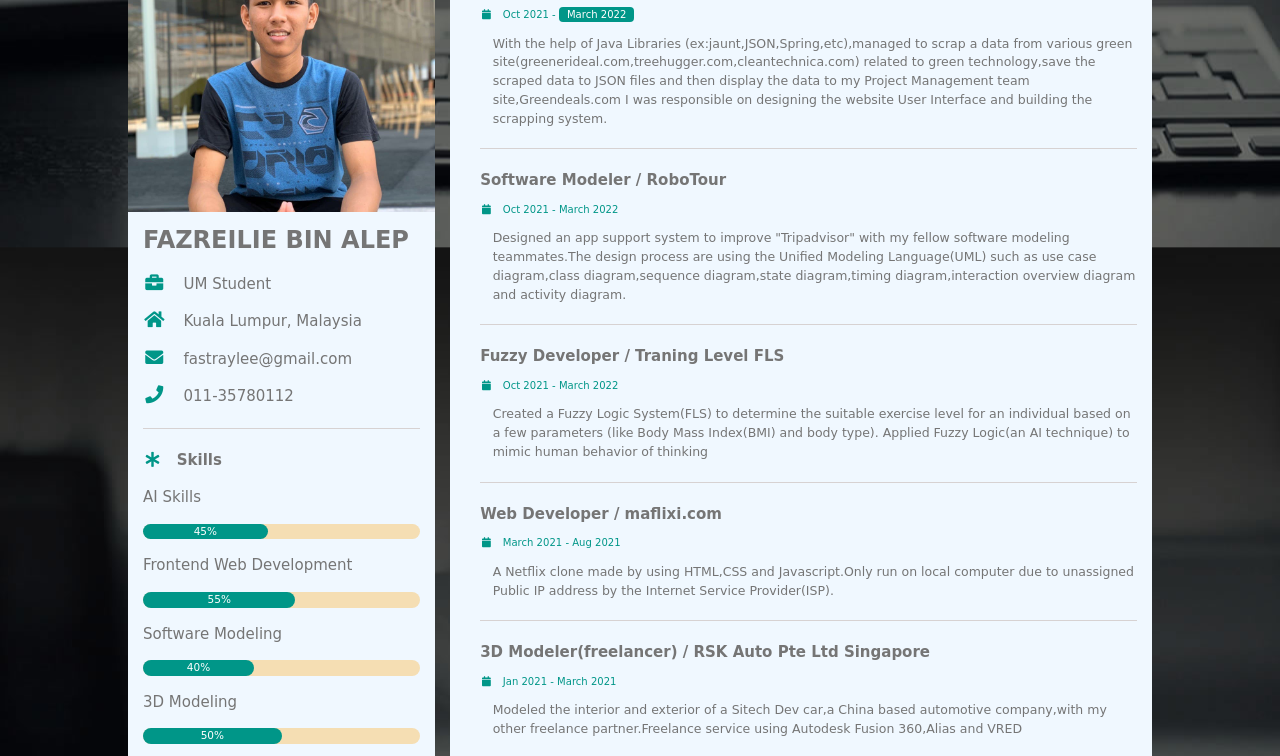
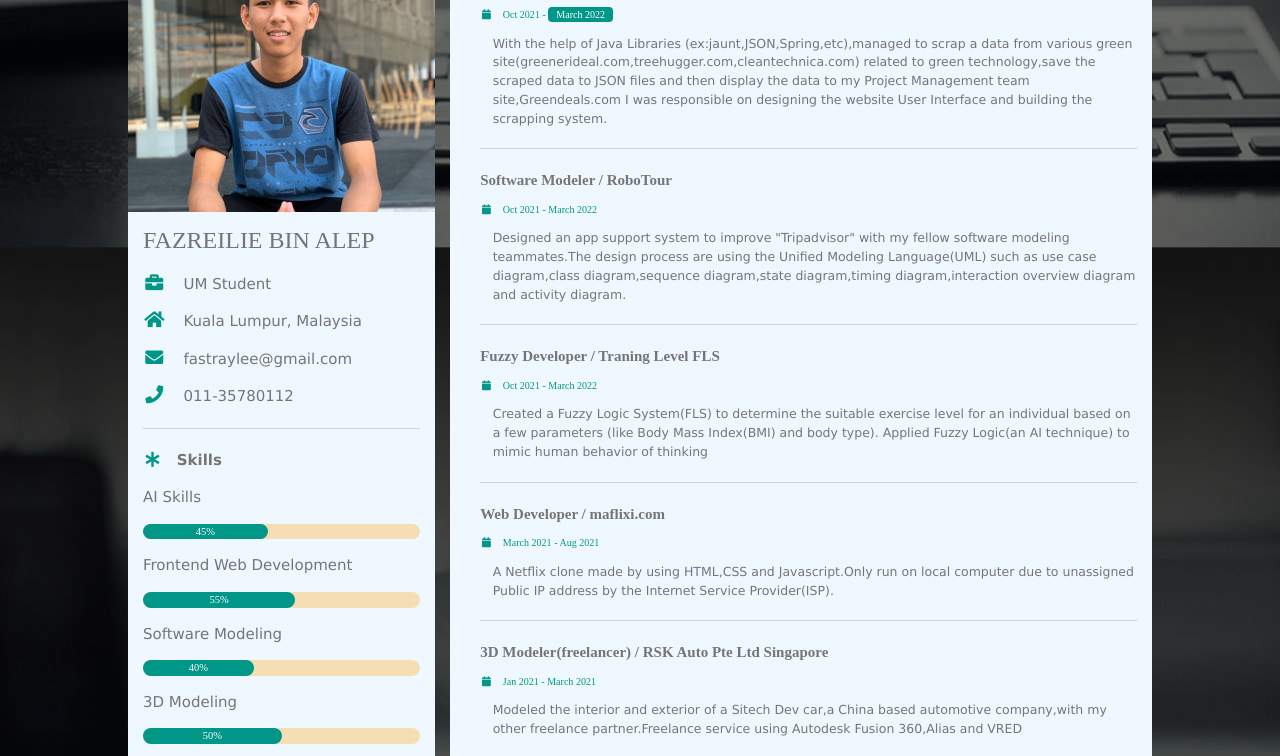
Before and after one commit to FazreilieAlep/MaPortfolio, a plain HTML site: page resume.html in a window 1280 px wide. Shown: the part 133-889 px from the top of the page. Drawn offline with nearby package versions, Linux system fonts and the light colour scheme.

Commit message:
Update resume.html

```diff
--- a/resume.html
+++ b/resume.html
@@ -11,13 +11,17 @@
         <link rel="stylesheet" type="text/css" href="asset/style/fontawesome-free-5.15.3-web/css/all.css">
         <style>
             html,body,h1,h2,h3,h4,h5,h6 {
-                font-family: cursive;
+                font-weight: 100!important;
+                font-family: 'Fredoka One'!important;
             }
             h6{
                 font-size: 0.67em;
             }
             h5{
                 font-size: 1em;
+            }
+            p {
+                font-family: Verdana,sans-serif !important;
             }
         </style>
     </head>
@@ -347,7 +351,7 @@
         color :#009688;
     }
     .text-weight-light{
-        font-weight: lighter;
+        font-weight: 100;
     }
     .bar-container{
         width: 100%;
```
